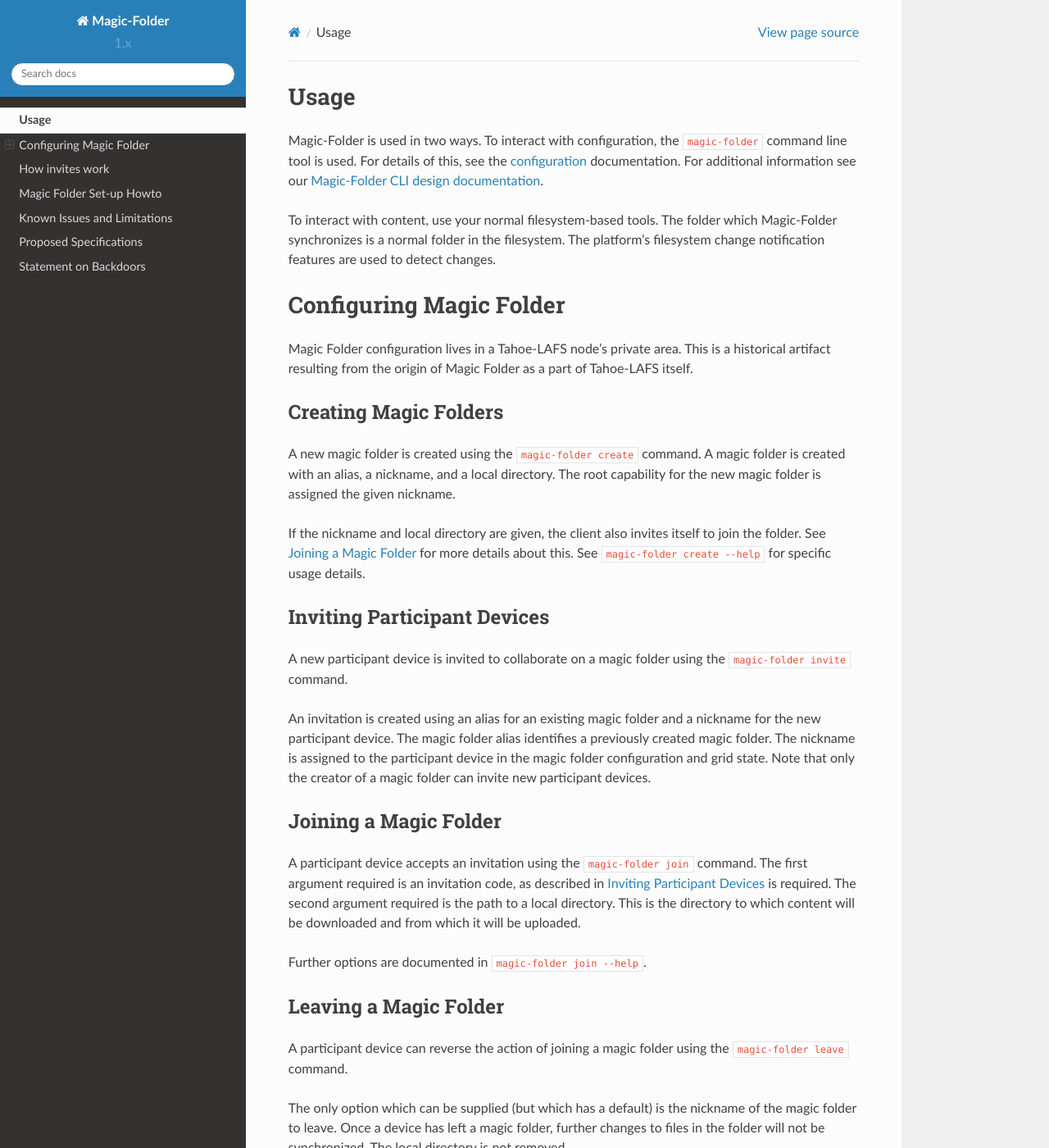
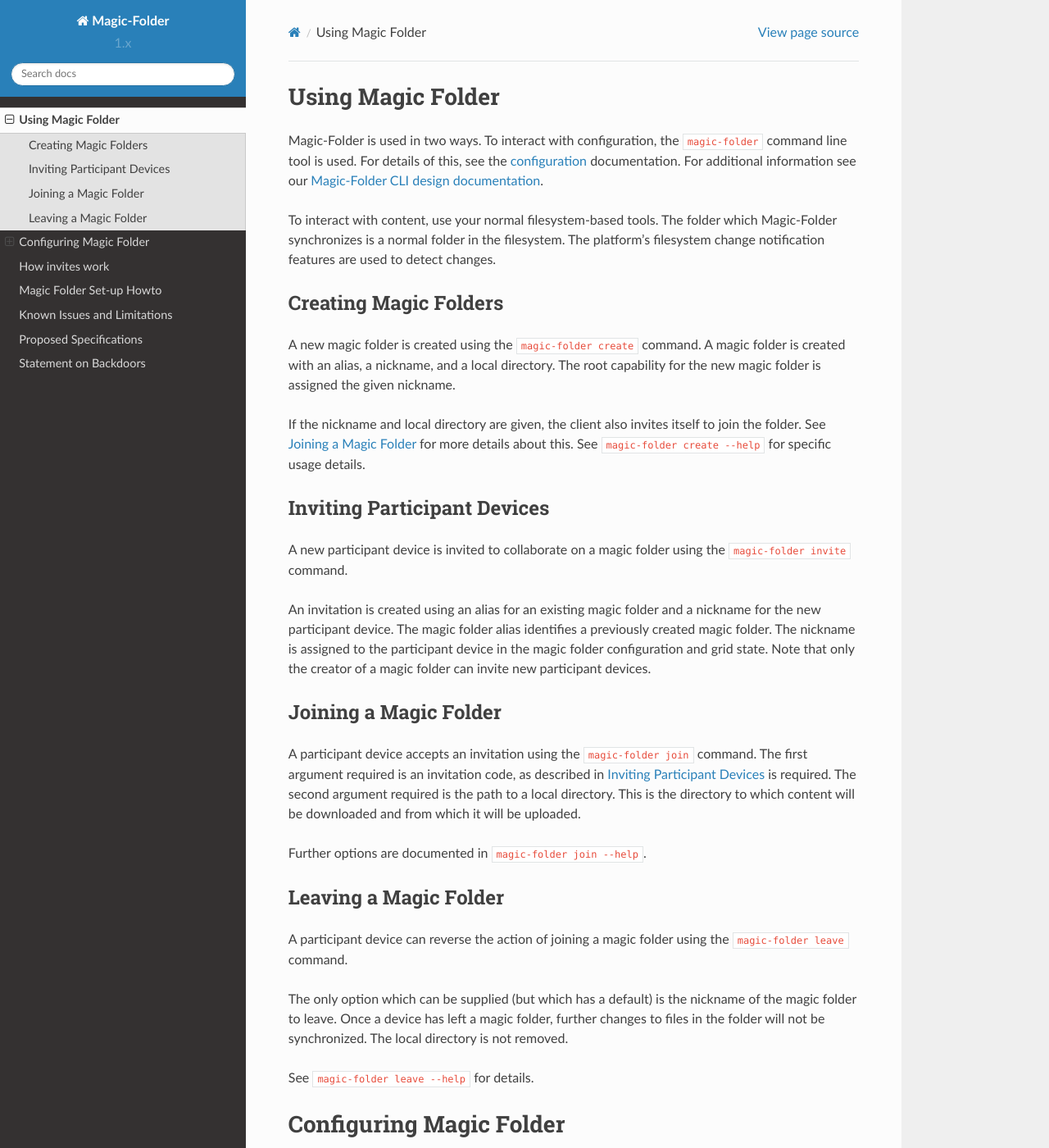
Before and after one commit to tahoe-lafs/magic-folder, a Sphinx documentation site: the page built from docs/usage.rst, in a window 1280 px wide and 1400 px high. Shown: the whole window at 82% size. Built offline with Sphinx 7.4.7 and the Read the Docs theme 2.0.0, drawn with Linux system fonts in a browser that asks for light colours; some of the changed text lies outside the part shown.

Commit message:
Move "configuring magic folder section" down

```diff
--- a/docs/usage.rst
+++ b/docs/usage.rst
@@ -2,8 +2,8 @@
 
 .. _configuration:
 
-Usage
-=====
+Using Magic Folder
+==================
 
 Magic-Folder is used in two ways.  To interact with configuration, the
 ``magic-folder`` command line tool is used.  For details of this, see
@@ -15,13 +15,6 @@
 folder which Magic-Folder synchronizes is a normal folder in the
 filesystem.  The platform's filesystem change notification features
 are used to detect changes.
-
-Configuring Magic Folder
-========================
-
-Magic Folder configuration lives in a Tahoe-LAFS node's private area.
-This is a historical artifact resulting from the origin of Magic
-Folder as a part of Tahoe-LAFS itself.
 
 Creating Magic Folders
 ----------------------
@@ -75,6 +68,13 @@
 See ``magic-folder leave --help`` for details.
 
 
+Configuring Magic Folder
+========================
+
+Magic Folder configuration lives in a Tahoe-LAFS node's private area.
+This is a historical artifact resulting from the origin of Magic
+Folder as a part of Tahoe-LAFS itself.
+
 Magic Folder configuration file
 -------------------------------
 
```
